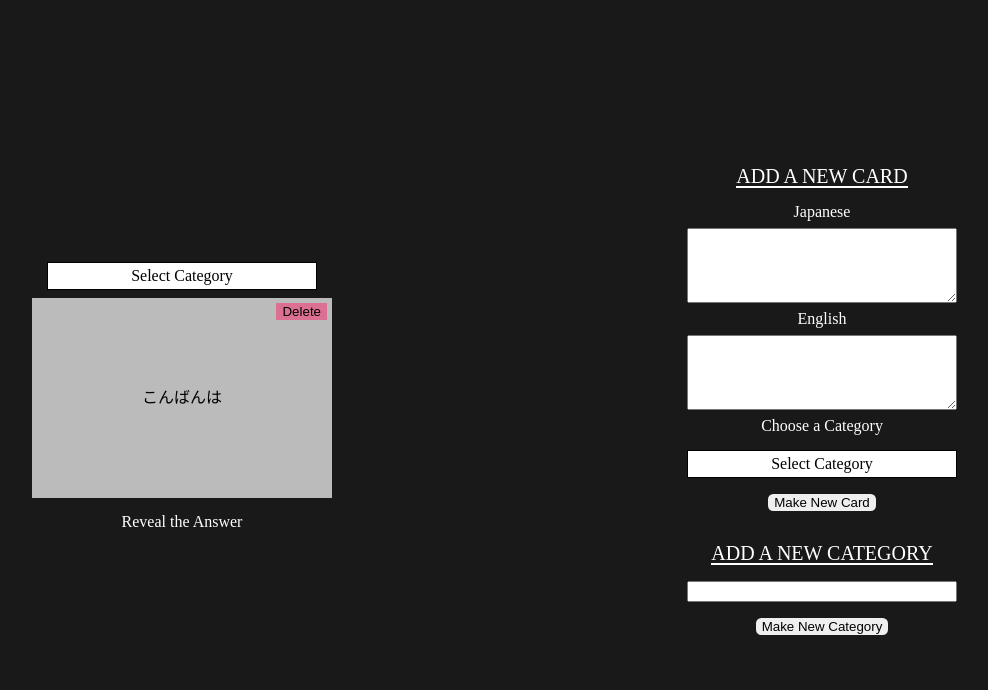
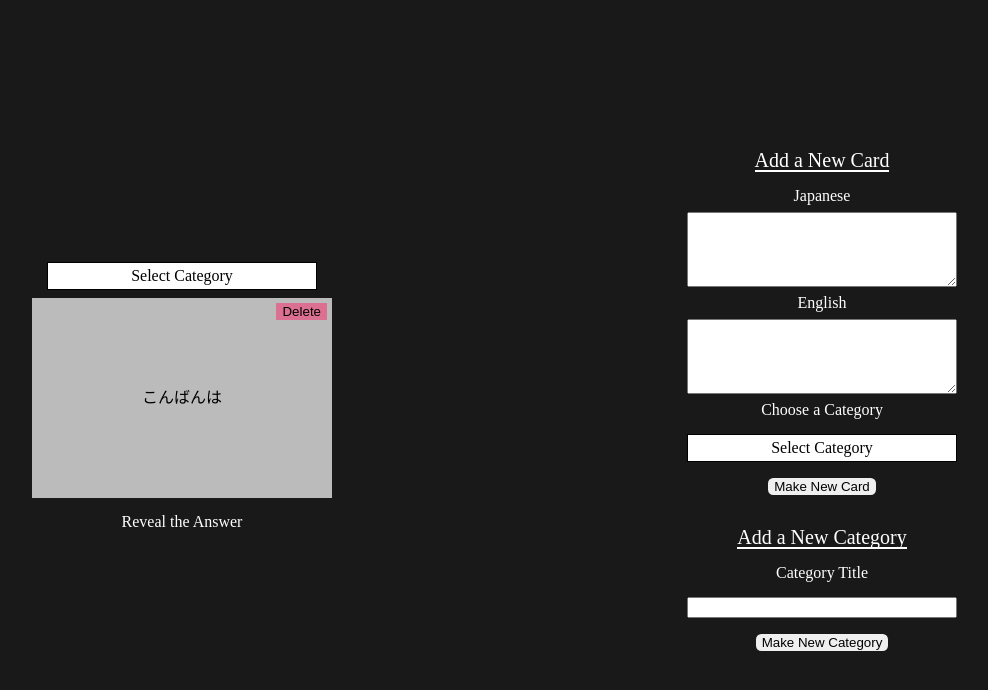
Before and after one commit to DerekPixel/japanese-flashcards, a React (Create React App) app: page / in a window 1280 px wide. Shown: the top 690 px of the page, without its empty margins (223-1211 px from the left). Built offline with nearby package versions, Linux system fonts and the light colour scheme.

Commit message:
added label and changed text

```diff
--- a/src/components/NewCategory.jsx
+++ b/src/components/NewCategory.jsx
@@ -34,9 +34,10 @@ function NewCategory({allCards, setAllCards}) {
 
   return <div className='new-category' >
 
-    <h2>ADD A NEW CATEGORY</h2>
+    <h2>Add a New Category</h2>
 
-    <input className='new-category-input' type="text" onChange={handleChange} value={categoryTitle} />
+    <label htmlFor="category Title">Category Title</label>
+    <input className='new-category-input' type="text" name='category Title' onChange={handleChange} value={categoryTitle} />
 
     <input type="submit" value="Make New Category" onClick={handleClick} />
   </div>;
--- a/src/components/Newcard.jsx
+++ b/src/components/Newcard.jsx
@@ -39,7 +39,7 @@ const Newcard = ({allCards, setAllCards, setRandomizedCards, resetCard, selected
 
     <div className='new-card'>
 
-      <h2>ADD A NEW CARD</h2>
+      <h2>Add a New Card</h2>
 
       <label htmlFor='japanese' >Japanese</label>
       <textarea
```
